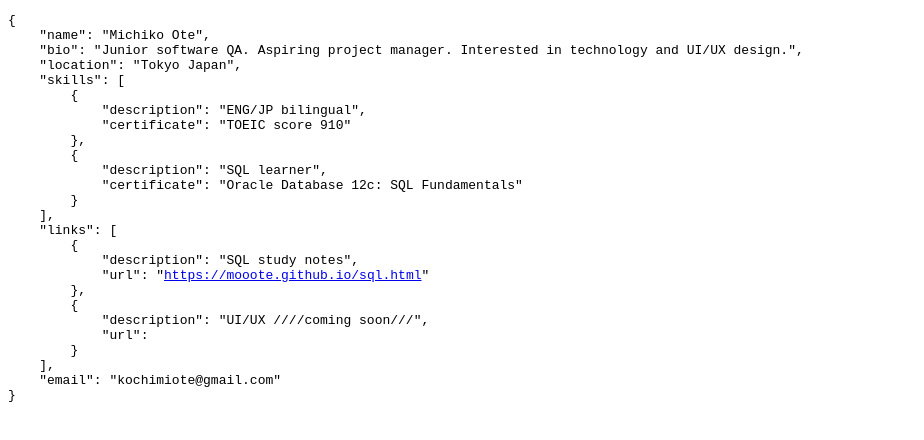
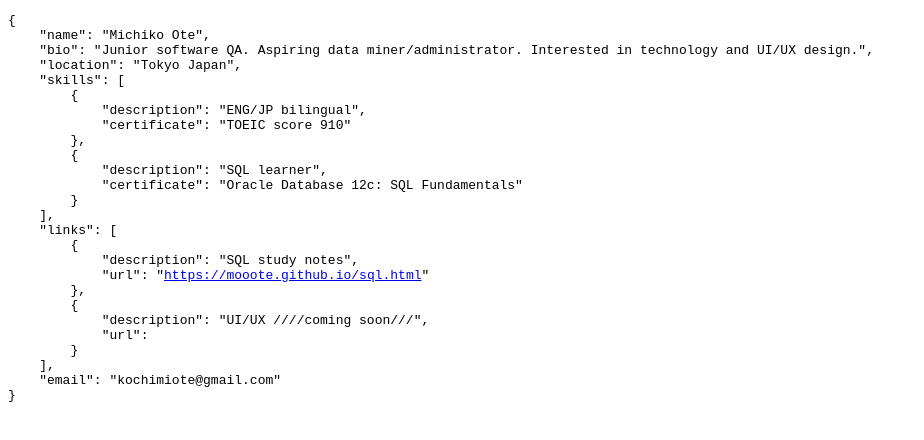
Before and after one commit to mooote/mooote.github.io, a plain HTML site: page index.html in a window 1280 px wide. Shown: the whole page, without its empty margins (0-924 px from the left). Drawn offline with nearby package versions, Linux system fonts and the light colour scheme.

Commit message:
Update index.html

```diff
--- a/index.html
+++ b/index.html
@@ -29,7 +29,7 @@
 	<pre style="word-wrap: break-word;white-space: pre-wrap;">
 {
     "name": "Michiko Ote",
-    "bio": "Junior software QA. Aspiring project manager. Interested in technology and UI/UX design.",
+    "bio": "Junior software QA. Aspiring data miner/administrator. Interested in technology and UI/UX design.",
     "location": "Tokyo Japan",
     "skills": [
         {
```
